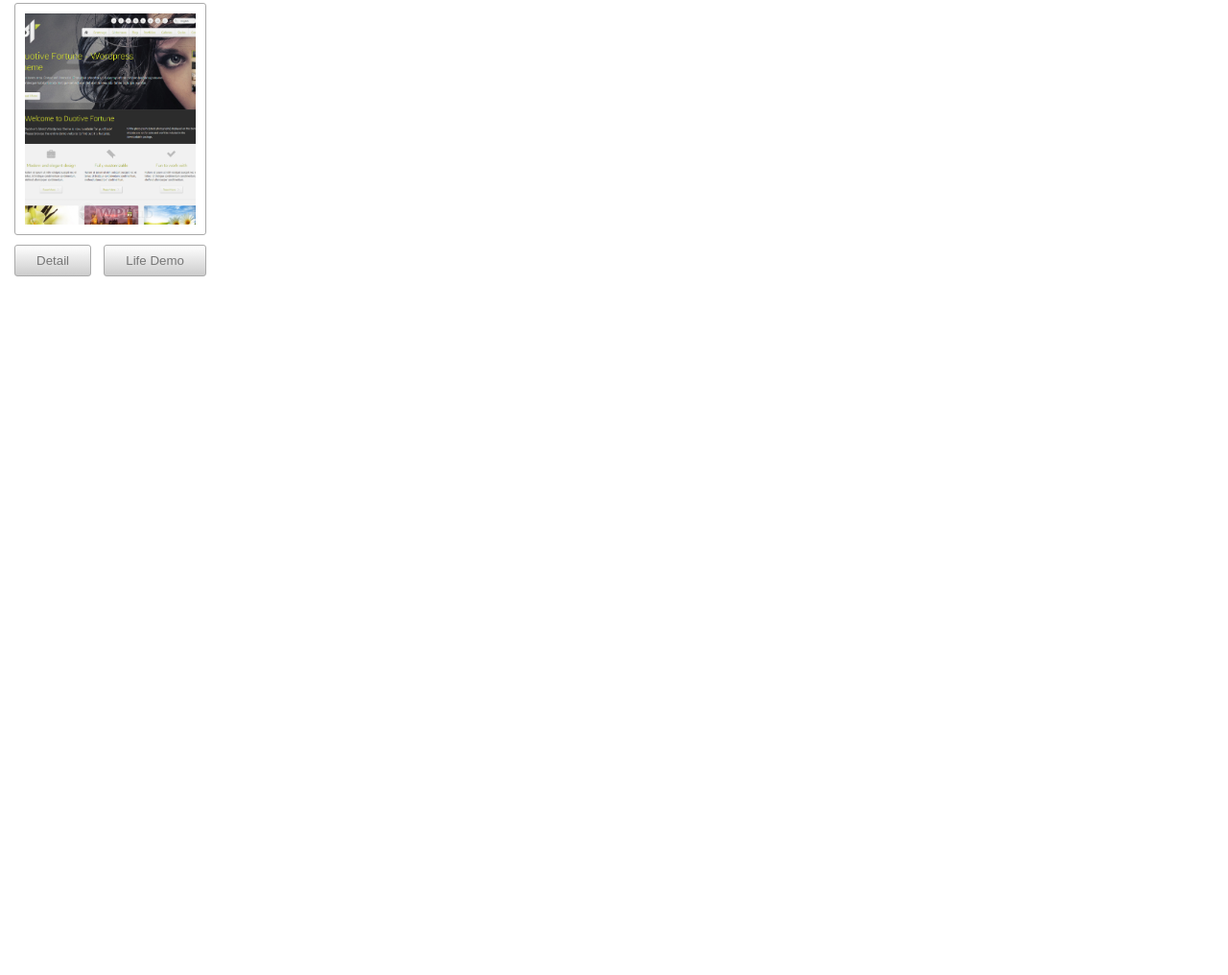
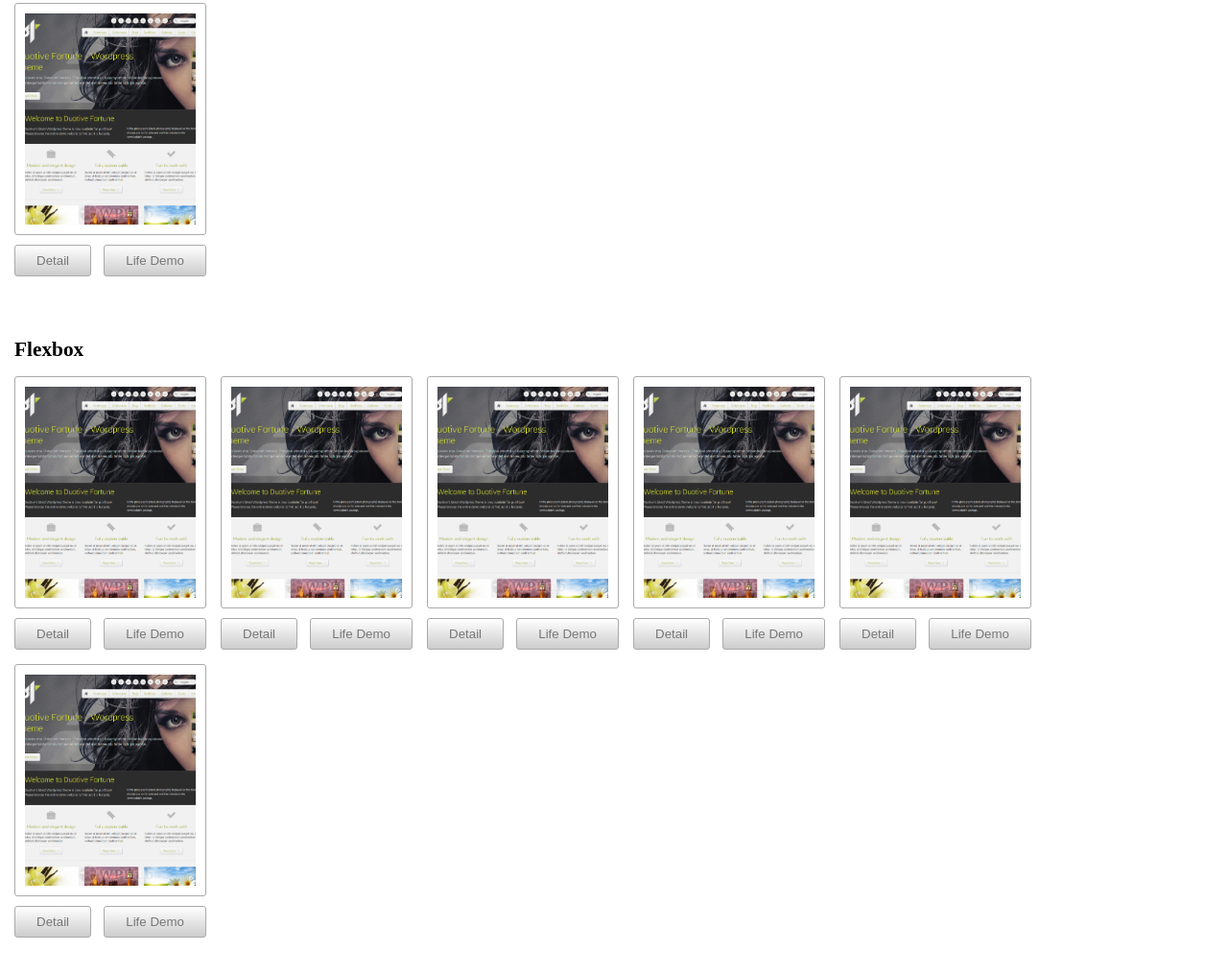
Before and after one commit to dfolomkin/fe-rsu-dmitry_folomkin, a plain HTML site: page task-6/index.html in a window 1280 px wide. Shown: the part 1041-2057 px from the top of the page at 96% size. Before the commit the page ends 1378 px from the top, so only its background shows below. Drawn offline with Linux system fonts and the light colour scheme.

Commit message:
do task-6 including flexbox

```diff
--- a/task-6/index.html
+++ b/task-6/index.html
@@ -182,5 +182,95 @@
             </div>
         </div>
     </div>
+
+    <div class="container">
+        <h1>Flexbox</h1>
+        <div class="flex">
+        <div class="card">
+            <div class="card-content">
+                <div class="card-content-bg" style="background-image: url(th1.png)"></div>
+                <div class="card-content-overlay">
+                    <div class="card-content-overlay-label">
+                        Business theme<br> <span class="clr-1">by</span> <span class="clr-2">themeforest</span>
+                    </div>
+                </div>
+            </div>
+            <div class="card-control">
+                <button>Detail</button>
+                <button>Life Demo</button>
+            </div>
+        </div>
+        <div class="card">
+            <div class="card-content">
+                <div class="card-content-bg" style="background-image: url(th1.png)"></div>
+                <div class="card-content-overlay">
+                    <div class="card-content-overlay-label">
+                        Business theme<br> <span class="clr-1">by</span> <span class="clr-2">themeforest</span>
+                    </div>
+                </div>
+            </div>
+            <div class="card-control">
+                <button>Detail</button>
+                <button>Life Demo</button>
+            </div>
+        </div>
+        <div class="card">
+            <div class="card-content">
+                <div class="card-content-bg" style="background-image: url(th1.png)"></div>
+                <div class="card-content-overlay">
+                    <div class="card-content-overlay-label">
+                        Business theme<br> <span class="clr-1">by</span> <span class="clr-2">themeforest</span>
+                    </div>
+                </div>
+            </div>
+            <div class="card-control">
+                <button>Detail</button>
+                <button>Life Demo</button>
+            </div>
+        </div>
+        <div class="card">
+            <div class="card-content">
+                <div class="card-content-bg" style="background-image: url(th1.png)"></div>
+                <div class="card-content-overlay">
+                    <div class="card-content-overlay-label">
+                        Business theme<br> <span class="clr-1">by</span> <span class="clr-2">themeforest</span>
+                    </div>
+                </div>
+            </div>
+            <div class="card-control">
+                <button>Detail</button>
+                <button>Life Demo</button>
+            </div>
+        </div>
+        <div class="card">
+            <div class="card-content">
+                <div class="card-content-bg" style="background-image: url(th1.png)"></div>
+                <div class="card-content-overlay">
+                    <div class="card-content-overlay-label">
+                        Business theme<br> <span class="clr-1">by</span> <span class="clr-2">themeforest</span>
+                    </div>
+                </div>
+            </div>
+            <div class="card-control">
+                <button>Detail</button>
+                <button>Life Demo</button>
+            </div>
+        </div>
+        <div class="card">
+            <div class="card-content">
+                <div class="card-content-bg" style="background-image: url(th1.png)"></div>
+                <div class="card-content-overlay">
+                    <div class="card-content-overlay-label">
+                        Business theme<br> <span class="clr-1">by</span> <span class="clr-2">themeforest</span>
+                    </div>
+                </div>
+            </div>
+            <div class="card-control">
+                <button>Detail</button>
+                <button>Life Demo</button>
+            </div>
+        </div>
+        </div>
+    </div>
 </body>
 </html>
--- a/task-6/style.css
+++ b/task-6/style.css
@@ -23,6 +23,12 @@ html, body {
 
 .container.inline-block .card {
     display: inline-block;
+}
+
+.container .flex {
+    display: flex;
+    justify-content: flex-start;
+    flex-wrap: wrap;
 }
 
 .card {
```
